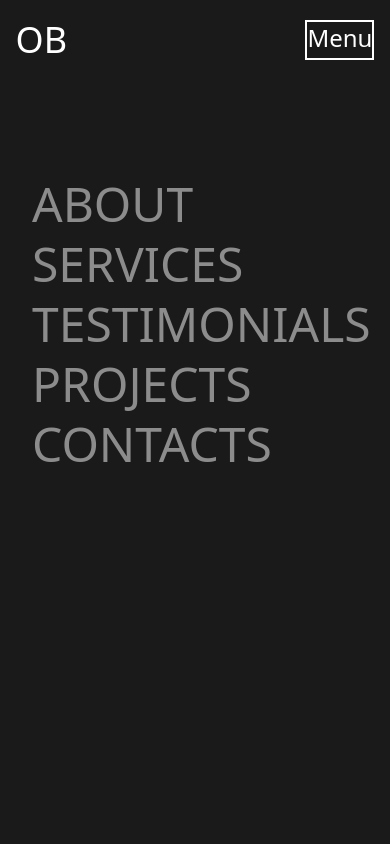
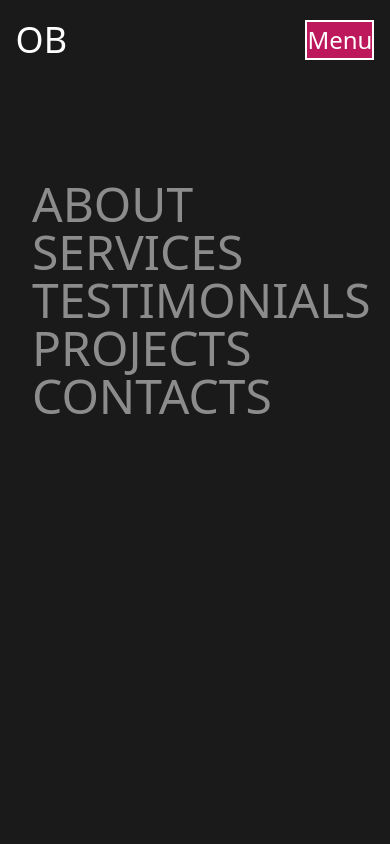
Before and after one commit to QuantumEmpress/MineOwnThing, a website: page dist/index.html in a window 390 px wide. Both pictures are taken after a click on the button "Menu". Shown: the top 844 px of the page. Drawn offline with Linux system fonts and the light colour scheme.

Commit message:
Some progress

```diff
--- a/dist/index.html
+++ b/dist/index.html
@@ -25,7 +25,8 @@
         </div>
         <div>
           <ul
-            class="flex flex-col text-5xl h-[100vh] lg:h-auto pt-[100px] pl-8 bg-mybg lg:bg-transparent z-50 lg:z-auto top-[5rem] lg:top-auto w-full left-0 absolute lg:relative gap-3 lg:text-base font-light uppercase text-[#8c8c8c] lg:flex lg:flex-row lg:items-center lg:pt-0 lg:gap-9"
+            id="menu"
+            class="menu-links lg:flex flex-col text-5xl h-[100vh] lg:h-auto pt-[100px] pl-8 bg-mybg lg:bg-transparent z-50 lg:z-auto top-[5rem] lg:top-auto w-full left-[-100%] lg:left-0 absolute lg:relative gap-3 lg:text-base font-light uppercase text-[#8c8c8c] lg:flex-row lg:items-center lg:pt-0 lg:gap-9"
           >
             <li
               class="transition-all duration-150 ease-in-out hover:text-yellow-500"
@@ -55,7 +56,12 @@
           </ul>
         </div>
         <div class="lg:hidden border-2 border-white">
-          <button class="text-white text-2xl lg:hidden">Menu</button>
+          <button
+            onclick="toggleNavbar()"
+            class="bg-pink-700 h-full text-white text-2xl lg:hidden"
+          >
+            Menu
+          </button>
         </div>
       </nav>
     </header>
@@ -144,4 +150,23 @@
       </h1>
     </section>
   </body>
+  <script>
+    let isVisible = false;
+    function toggleNavbar() {
+      let element = document.getElementById("menu");
+      const tog = document.querySelector(".menu-links");
+      if (!isVisible) {
+        tog.classList.remove("left-[-100%]");
+        tog.classList.add("left-0");
+        console.log("opening");
+        element.style.maxWidth = element.scrollHeight + "px";
+        isVisible = true;
+      } else {
+        tog.classList.remove("left-0");
+        tog.classList.add("left-[-100%]");
+        console.log("closing");
+        isVisible = false;
+      }
+    }
+  </script>
 </html>
```
Also changed, not shown: dist/output.css.
